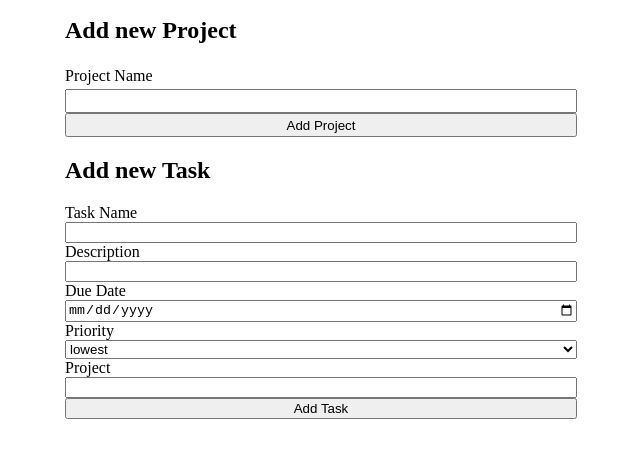
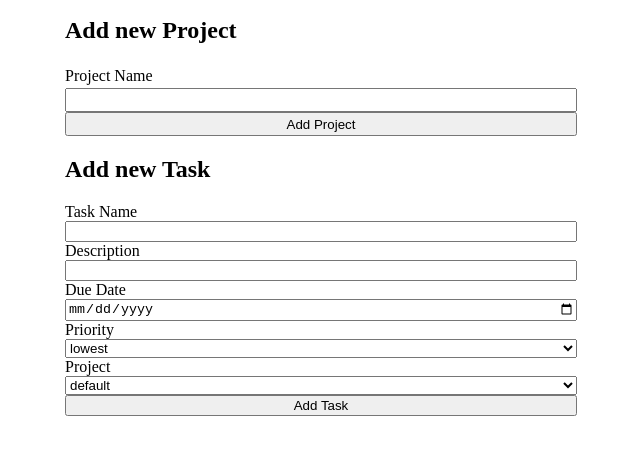
Before and after one commit to Elsena93/todo_list, a website built with webpack: page dist/index.html in a window 1280 px wide. Shown: the part 83-540 px from the top of the page, without its empty margins (319-959 px from the left). Built offline with nearby package versions, Linux system fonts and the light colour scheme.

Commit message:
feat: change project in task form as select options, and add method to update it

```diff
--- a/src/index.js
+++ b/src/index.js
@@ -1,5 +1,5 @@
 import './style.css';
-import { storageManager } from './manager';
+import { storageManager, updateProjectOptions } from './manager';
 import { interFace } from './interface'; //Not called but necessary to make functiong
 import { taskFactory, projectFactory } from './factory';
 
@@ -28,6 +28,8 @@ function initialLoad() {
     storageManager.addItem(sampleTask2);
     storageManager.addItem(sampleTask3);
 
+    updateProjectOptions();
+
 }
 
 initialLoad();
--- a/src/interface.js
+++ b/src/interface.js
@@ -8,8 +8,10 @@ function interfaceDOMConstructor() {
     const addTask = document.querySelector('#task-form button');
     addTask.addEventListener('click', taskFormHandling);
 
+    const projectOptions = document.querySelector('#task-form #project');
+
     return {
-
+        addProject, addTask, projectOptions
     }
 }
 /**
--- a/src/manager.js
+++ b/src/manager.js
@@ -1,5 +1,11 @@
 import { taskFactory, projectFactory } from './factory';
 import projectStorage from './storage';
+import interFace from './interface';
+
+/**
+ * @typedef {import('./factory').Task} Task
+ * @typedef {import('./factory').Project} Project
+ */
 
 function storageManagerConstructor() {
     let objList = [];
@@ -23,13 +29,21 @@ function storageManagerConstructor() {
         projectStorage.removeItem(id);
     }
 
+    /**
+     * @param {String} id of Task or Project Object
+     * @returns {Task | Project}
+     */
+    const readItem = (id) => {
+        return projectStorage.readItem(id);
+    }
+
     return {
-        objList, addItem, removeItem
+        objList, addItem, removeItem, readItem
     }
 }
 
 /**
- * @description Interface to storage
+ * @description Manager of localStorage AND current object ids
  */
 const storageManager  = storageManagerConstructor();
 export {storageManager}
@@ -47,6 +61,7 @@ function projectFormHandling(e) {
         const newObj = projectFactory(projectName.value);
         projectName.value = '';
         storageManager.addItem(newObj);
+        updateProjectOptions();
     }
 }
 
@@ -76,4 +91,22 @@ function taskFormHandling(e) {
     console.log(newObj);
 }
 
-export {projectFormHandling, taskFormHandling}
+/**
+ * @description Update project select drop-down in interface, called each time new project added to storage
+ */
+function updateProjectOptions() {
+    const container = interFace.projectOptions;
+    container.replaceChildren();
+    for(const i in storageManager.objList) {
+        const j = storageManager.objList[i];
+        if (j.substring(0, 1) === 'P') {
+            const option = document.createElement('option');
+            const x = storageManager.readItem(j);
+            option.setAttribute('value', `${x.name}`);
+            option.innerText = x.name;
+            container.appendChild(option);
+        }
+    }
+}
+
+export {projectFormHandling, taskFormHandling, updateProjectOptions}
--- a/src/storage.js
+++ b/src/storage.js
@@ -38,7 +38,7 @@ function storageManager() {
      */
     const readProject = (id) => {
         let store = JSON.parse(localStorage.getItem(id));
-        let a = projectFactory(store.name);
+        let obj = projectFactory(store.name);
         obj.id = id;
         return obj;
     }
```
Also changed, not shown: dist/index.html, dist/main.js.
